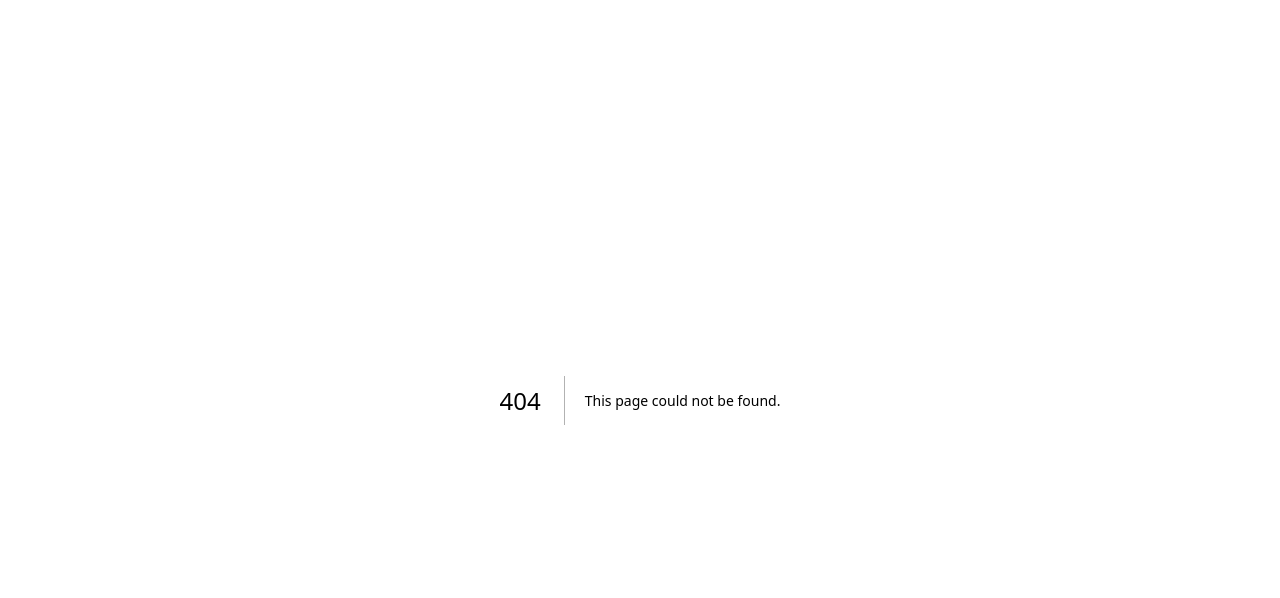
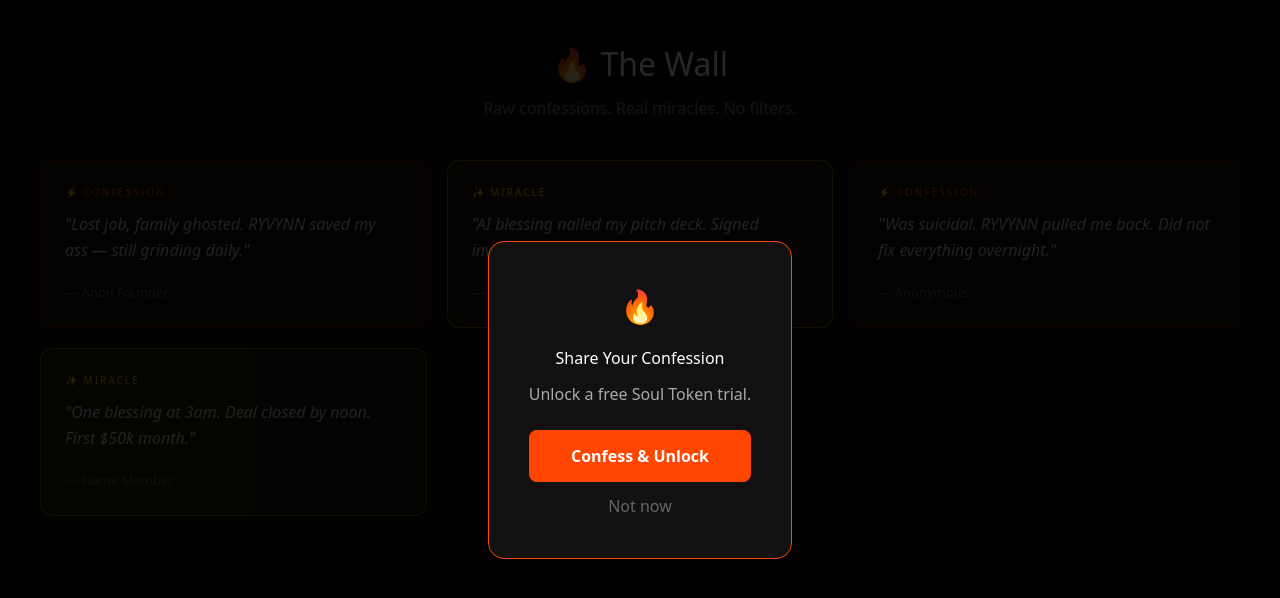
Before and after one commit to ryvynnlive-code/ryvynn-production, a Next.js app: page /wall in a window 1280 px wide. Before the commit this address had no page. Shown: the top 598 px of the page. Built offline with nearby package versions, Linux system fonts and the light colour scheme.

Commit message:
feat: confession miracle wall + 7 features

```diff
--- /dev/null
+++ b/app/wall/page.tsx
@@ -0,0 +1,45 @@
+'use client';
+import { useState, useEffect, useRef } from 'react';
+const POSTS = [
+  { id:'1', type:'confession', text:'Lost job, family ghosted. RYVYNN saved my ass — still grinding daily.', author:'Anon Founder' },
+  { id:'2', type:'miracle', text:'AI blessing nailed my pitch deck. Signed investor next day — $200k wired.', author:'Elite User' },
+  { id:'3', type:'confession', text:'Was suicidal. RYVYNN pulled me back. Did not fix everything overnight.', author:'Anonymous' },
+  { id:'4', type:'miracle', text:'One blessing at 3am. Deal closed by noon. First $50k month.', author:'Flame Member' },
+];
+export default function WallPage() {
+  const [posts, setPosts] = useState(POSTS);
+  const [showPopup, setShowPopup] = useState(false);
+  const scrollCount = useRef(0);
+  const shown = useRef(false);
+  useEffect(() => {
+    const fn = () => { if(shown.current) return; scrollCount.current++; if(scrollCount.current>=3){setShowPopup(true);shown.current=true;} };
+    window.addEventListener('scroll', fn);
+    return () => window.removeEventListener('scroll', fn);
+  }, []);
+  return (
+    <main style={{background:'#0a0a0a',minHeight:'100vh',padding:'40px 20px'}}>
+      <h1 style={{textAlign:'center',color:'#fff',fontSize:'2rem',marginBottom:'8px'}}>🔥 The Wall</h1>
+      <p style={{textAlign:'center',color:'#888',marginBottom:'40px'}}>Raw confessions. Real miracles. No filters.</p>
+      <div style={{display:'grid',gridTemplateColumns:'repeat(auto-fill,minmax(300px,1fr))',gap:'20px',maxWidth:'1200px',margin:'0 auto'}}>
+        {posts.map(p=>(
+          <div key={p.id} style={{background:p.type==='confession'?'rgba(255,0,0,0.08)':'rgba(255,215,0,0.08)',border:`1px solid ${p.type==='confession'?'#ff000066':'#ffd70066'}`,borderRadius:'12px',padding:'24px'}}>
+            <span style={{fontSize:'10px',letterSpacing:'2px',color:p.type==='confession'?'#ff4444':'#ffd700',textTransform:'uppercase',display:'block',marginBottom:'12px'}}>{p.type==='confession'?'⚡ Confession':'✨ Miracle'}</span>
+            <p style={{color:'#ddd',lineHeight:'1.6',marginBottom:'16px',fontStyle:'italic'}}>"{p.text}"</p>
+            <span style={{color:'#666',fontSize:'13px'}}>— {p.author}</span>
+          </div>
+        ))}
+      </div>
+      {showPopup&&(
+        <div style={{position:'fixed',inset:0,background:'rgba(0,0,0,0.85)',display:'flex',alignItems:'center',justifyContent:'center',zIndex:999}}>
+          <div style={{background:'#111',border:'1px solid #ff4500',borderRadius:'16px',padding:'40px',maxWidth:'400px',textAlign:'center'}}>
+            <p style={{fontSize:'2rem',marginBottom:'16px'}}>🔥</p>
+            <h2 style={{color:'#fff',marginBottom:'12px'}}>Share Your Confession</h2>
+            <p style={{color:'#aaa',marginBottom:'24px'}}>Unlock a free Soul Token trial.</p>
+            <a href="/confess" style={{display:'block',background:'#ff4500',color:'#fff',padding:'14px',borderRadius:'8px',textDecoration:'none',fontWeight:'bold',marginBottom:'12px'}}>Confess & Unlock</a>
+            <button onClick={()=>setShowPopup(false)} style={{background:'none',border:'none',color:'#666',cursor:'pointer'}}>Not now</button>
+          </div>
+        </div>
+      )}
+    </main>
+  );
+}
```
